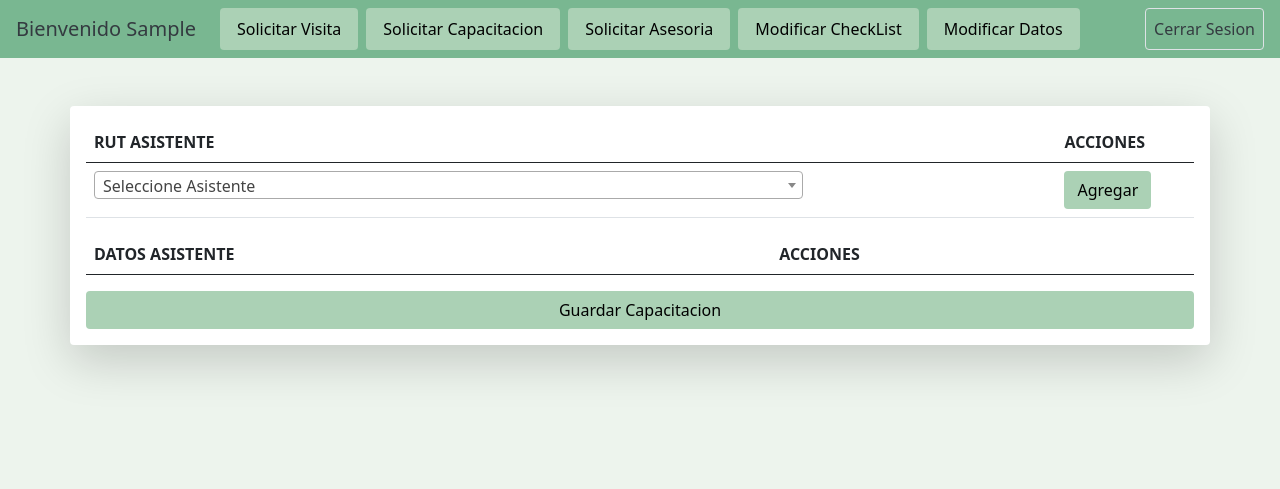
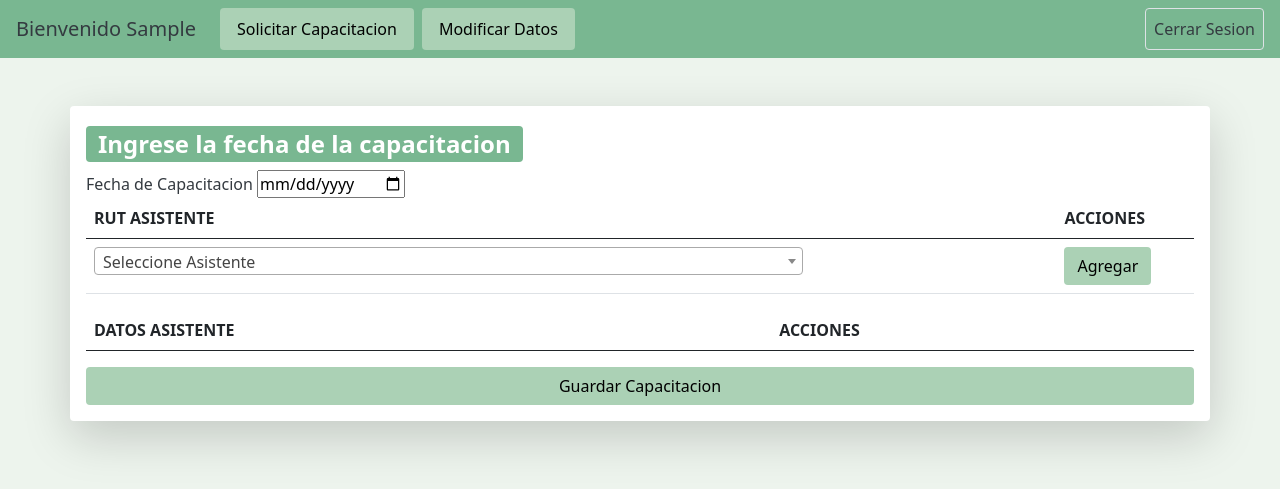
Before and after one commit to kevinone007/proyectoPortafolio, a Django app: template core/templates/core/vistaCliente/solicitarCapacitacion.html in a window 1280 px wide. Shown: the top 489 px of the page. Run offline with Django 3.2, Linux system fonts and the light colour scheme; the template is opened without the code that fills it: most values are stand-ins (such as "Sample title", 1, 10 or a date in 2020); data that the repository does not hold is empty; some libraries are stand-ins or nearby versions.

Commit message:
muchas cositas pulentas <3

```diff
--- a/core/API.py
+++ b/core/API.py
@@ -81,6 +81,9 @@ class Asistentes(APIView):
         data = cursor.execute('select ID_ASISTENTE, RUT_TRABAJADOR, NOMBRE, AP_PAT, AP_MAT, NUM_ACCIDENTE, NUM_ACC_POST_CAP, FEC_CAPACITACION, ID_CLIENTE, ID_GENERO, ID_COMUNA from ASISTENTE FETCH FIRST 20 ROWS ONLY')
         lista = []
         for x in data:
-            lista.append({'ID_ASISTENTE':x[0], 'RUT_TRABAJADOR':x[1], 'NOMBRE':x[2], 'AP_PAT':x[3], 'AP_MAT':x[4], 'NUM_ACCIDENTE':x[5], 'NUM_ACC_POST_CAP':x[6], 'FEC_CAPACITACION':x[7], 'ID_CLIENTE':x[8], 'ID_GENERO':x[9], 'ID_COMUNA':x[10]})
+            lista.append({'ID_ASISTENTE':x[0], 'RUT_TRABAJADOR':x[1], 'NOMBRE':x[2], 'AP_PAT':x[3], 'AP_MAT':x[4], 'NUM_ACCIDENTE':x[5], 'NUM_ACC_POST_CAP':x[6], 'FEC_CAPACITACION':str(x[7]), 'ID_CLIENTE':x[8], 'ID_GENERO':x[9], 'ID_COMUNA':x[10]})
         res = json.dumps(lista)
         return HttpResponse(res, 'application/javascript')
+
+#class Capacitacion(APIView):
+#    def post(self, request):
--- a/core/static/core/js/regionesycomunas.js
+++ b/core/static/core/js/regionesycomunas.js
@@ -91,7 +91,7 @@ const GetAsistentes = () => {
     $.ajax({
         headers: { 'Accept': 'application/json', 'Content-Type': 'application/json' },
         type: "GET",
-        url: 'http://127.0.0.1:8000/API/Asistentes',
+        url: 'http://127.0.0.1:8000/API/Asistentes/',
         success: function(res) {
             $.each(JSON.parse(res), function(i, x) {
                 $('#asistentes').append(`<option value="${x.ID_ASISTENTE}">${x.RUT_TRABAJADOR} , ${x.NOMBRE} ${x.AP_PAT} ${x.AP_MAT}</option>`);
@@ -154,3 +154,28 @@ const agregar = () => {
 const eliminarFila = (x) => {
     $(`#i${x}`).remove();
 };
+
+var x = [];
+const getList = () => {
+    document.getElementById('listAsistentes').addEventListener('click', function(item) {
+            var row = item.path[1];
+            var row_value = "";
+            for (var j = 0; j < row.cells.length; j++) {
+
+                x += row.cells[j].innerHTML;
+                alert(x)
+            }
+            alert(row_value);
+        }
+
+    );
+};
+/* const PostCapacitacion = () => {
+    $('#listAsistentes tr').each(function(i) {
+        var tds = $(this).find('td').eq(0).html();
+        for (x in tds) {
+
+        }
+
+    });
+}; */
--- a/core/templates/core/base.html
+++ b/core/templates/core/base.html
@@ -10,6 +10,7 @@
     <link rel="shortcut icon" href="{% static 'core/images/favicon.ico' %}" />
     <link rel="stylesheet" href="https://stackpath.bootstrapcdn.com/bootstrap/4.5.2/css/bootstrap.min.css" integrity="sha384-JcKb8q3iqJ61gNV9KGb8thSsNjpSL0n8PARn9HuZOnIxN0hoP+VmmDGMN5t9UJ0Z" crossorigin="anonymous">
     <link href="https://fonts.googleapis.com/css2?family=Oswald:wght@500&family=Roboto+Condensed:wght@300;400&display=swap" rel="stylesheet">
+    <link rel="stylesheet" href="{% static 'core/css/select2.min.css' %}">
     <style>
         .bodyColor {
             color: #000 !important;
@@ -46,11 +47,10 @@
         {% block contenido %} {% endblock contenido %}
     </div>
     <script src="{% static 'core/js/jquery.min.js'%}"></script>
-    <script src="{% static 'core/js/popper.min.js'%}"></script>
     <script src="{% static 'core/js/bootstrap.min.js'%}"></script>
     <script src="{% static 'core/js/regionesycomunas.js'%}"></script>
-    <script src="https://unpkg.com/ionicons@5.1.2/dist/ionicons.js"></script>
-    <script src="https://cdn.jsdelivr.net/npm/popper.js@1.16.1/dist/umd/popper.min.js" integrity="sha384-9/reFTGAW83EW2RDu2S0VKaIzap3H66lZH81PoYlFhbGU+6BZp6G7niu735Sk7lN" crossorigin="anonymous"></script>
+    <script src="{% static 'core/js/select2.full.min.js'%}"></script>
+    <script src="{% static 'core/js/popper.min.js'%}"></script>
 </body>
 
 
--- a/core/templates/core/registro.html
+++ b/core/templates/core/registro.html
@@ -5,7 +5,8 @@
 
 <div class="row">
     <div class="col border border-black">
-        <form id="registro" method="POST" class="ml-3 mr-3 mb-3 mt-3">
+        <form method="POST" class="ml-3 mr-3 mb-3 mt-3">
+            {% csrf_token %}
             <h3>Datos empresa</h3>
             <div class="row p-2">
                 <div class="form-group col-8">
@@ -39,7 +40,7 @@
                 </div>
                 <div class="form-group col-md-6">
                     <label>Correo Electronico</label>
-                    <input type="text" class="form-control" name="correoRepresentante" placeholder="Correo Electronico">
+                    <input type="text" class="form-control" id="correo" name="correo" placeholder="Correo Electronico">
                 </div>
                 <div class="form-group col-md-6">
                     <label>Rubro Empresa</label>
--- a/core/templates/core/vistaCliente/baseCliente.html
+++ b/core/templates/core/vistaCliente/baseCliente.html
@@ -38,10 +38,10 @@
       <span class="navbar-toggler-icon"></span>
     </button>
         <div class="collapse navbar-collapse" id="navbarNavAltMarkup">
-            <a class="nav-link btn btnColor ml-2" data-toggle="modal" data-target="#solicitarVisita">Solicitar Visita</a>
+            <a class="nav-link btn btnColor ml-2" {% ifnotequal request.path '/inicioCliente' %} style="display:none" {% endifnotequal %} data-toggle="modal" data-target="#solicitarVisita">Solicitar Visita</a>
             <a class="nav-link btn btnColor ml-2" data-toggle="modal" href="{% url 'solicitarCapacitacion' %}">Solicitar Capacitacion</a>
-            <a class="nav-link btn btnColor ml-2" data-toggle="modal" data-target="#solicitarAsesoria">Solicitar Asesoria</a>
-            <a class="nav-link btn btnColor ml-2" data-toggle="modal" data-target="#modificarChecklist">Modificar CheckList</a>
+            <a class="nav-link btn btnColor ml-2" {% ifnotequal request.path '/inicioCliente' %} style="display:none" {% endifnotequal %} data-toggle="modal" data-target="#solicitarAsesoria">Solicitar Asesoria</a>
+            <a class="nav-link btn btnColor ml-2" {% ifnotequal request.path '/inicioCliente' %} style="display:none" {% endifnotequal %} data-toggle="modal" data-target="#modificarChecklist">Modificar CheckList</a>
             <a class="nav-link btn btnColor ml-2" href="{% url 'modificarDatos' %}">Modificar Datos</a>
 
             <div class="navbar-nav ml-auto ">
@@ -83,19 +83,23 @@
                     <div class="modal-header">
                         <h5 class="modal-title" id="staticBackdropLabel">Solicitar Asesoria</h5>
                     </div>
+                    <form method="POST" action="">
+                        {% csrf_token %}
                         <div class="modal-body">
                             <label>Motivo Asesoria</label>
                             <select class="form-control" id="servicios" name="servicios">
                                 <option value="0" selected>Seleccione Servicio</option>
                             </select>
-
                             <label>Fecha de Asesoria</label>
                             <input type="date" name="fechaAsesoria" id="fechaAsesoria">
+                            <label>Hora de Asesoria</label>
+                            <input type="time" name="horaAsesoria" id="horaAsesoria">
                         </div>
                         <div class="modal-footer">
                             <button type="button" class="btn bntColor text text-dark border btn-outline-danger" data-dismiss="modal">Cerrar</button>
-                        <button class="btn btnColor">Realizar Solicitud</button>
+                            <button class="btn btnColor" id="btnRealizarAsesoria" name="btnRealizarAsesoria" type="submit">Realizar Solicitud</button>
                         </div>
+                    </form>
                 </div>
             </div>
         </div>
@@ -108,6 +112,8 @@
                     <div class="modal-header">
                         <h5 class="modal-title" id="staticBackdropLabel">Modificacion de Checklist</h5>
                     </div>
+                    <form method="POST" action="">
+                        {% csrf_token %}
                         <div class="modal-body">
                             <label>Fecha de Modificacion</label>
                             <input type="date" name="fechaModificacion" id="fechaModificacion">
@@ -116,8 +122,9 @@
                         </div>
                         <div class="modal-footer">
                             <button type="button" class="btn bntColor text text-dark border btn-outline-danger" data-dismiss="modal">Cerrar</button>
-                        <button class="btn btnColor">Realizar Modificacion</button>
+                            <button class="btn btnColor" id="btnRealizarModificacion" name="btnRealizarModificacion" type="submit">Realizar Modificacion</button>
                         </div>
+                    </form>
                 </div>
             </div>
         </div>
@@ -126,11 +133,12 @@
     </div>
     <script src="https://cdn.jsdelivr.net/npm/sweetalert2@10"></script>
     <script src="{% static 'core/js/jquery.min.js'%}"></script>
-    <script src="{% static 'core/js/popper.min.js'%}"></script>
     <script src="{% static 'core/js/bootstrap.min.js'%}"></script>
     <script src="{% static 'core/js/regionesycomunas.js'%}"></script>
     <script src="{% static 'core/js/select2.full.min.js'%}"></script>
     <script src="https://ajax.googleapis.com/ajax/libs/jqueryui/1.12.1/jquery-ui.min.js"></script>
+    <script src="{% static 'core/js/popper.min.js'%}"></script>
+
 
 
 </body>
--- a/core/templates/core/vistaCliente/solicitarCapacitacion.html
+++ b/core/templates/core/vistaCliente/solicitarCapacitacion.html
@@ -1,5 +1,9 @@
 {% extends "core/vistaCliente/baseCliente.html" %} {% load static %} {% block contenidoCliente %}
-
+<h2><span class="badge navColor">Ingrese la fecha de la capacitacion</span></h2>
+<div>
+    <label>Fecha de Capacitacion</label>
+    <input type="date" name="fechaCapacitacion" id="fechaCapacitacion">
+</div>
 <table class="table">
     <thead class="thead-dark">
         <tr>
@@ -23,6 +27,7 @@
 <table class="table" id="listAsistentes">
     <thead class="thead-dark">
         <tr>
+            <th scope="col" style="display:none">ID ASISTENTE</th>
             <th scope="col">DATOS ASISTENTE</th>
             <th scope="col">ACCIONES</th>
         </tr>
@@ -33,7 +38,7 @@
 </table>
 
 <div class="d-flex justify-content-center mt-3">
-    <button class="btn btnColor btn-block" type="submit">
+    <button class="btn btnColor btn-block" onclick="getList()" id="guardarCapa" type="submit">
         Guardar Capacitacion
     </button>
 </div>
--- a/core/urls.py
+++ b/core/urls.py
@@ -17,4 +17,5 @@ urlpatterns = [
     path('inicioCliente', inicioCliente, name='inicioCliente'),
     path('modificarDatos', modificarDatos, name='modificarDatos'),
     path('mataSesion', mataSesion, name='mataSesion')
+
 ]
```
Also changed, not shown: core/views.py (+40 -3 lines), core/static/core/images/favicon.ico. Lines whose indentation alone changed are shown as unchanged.
